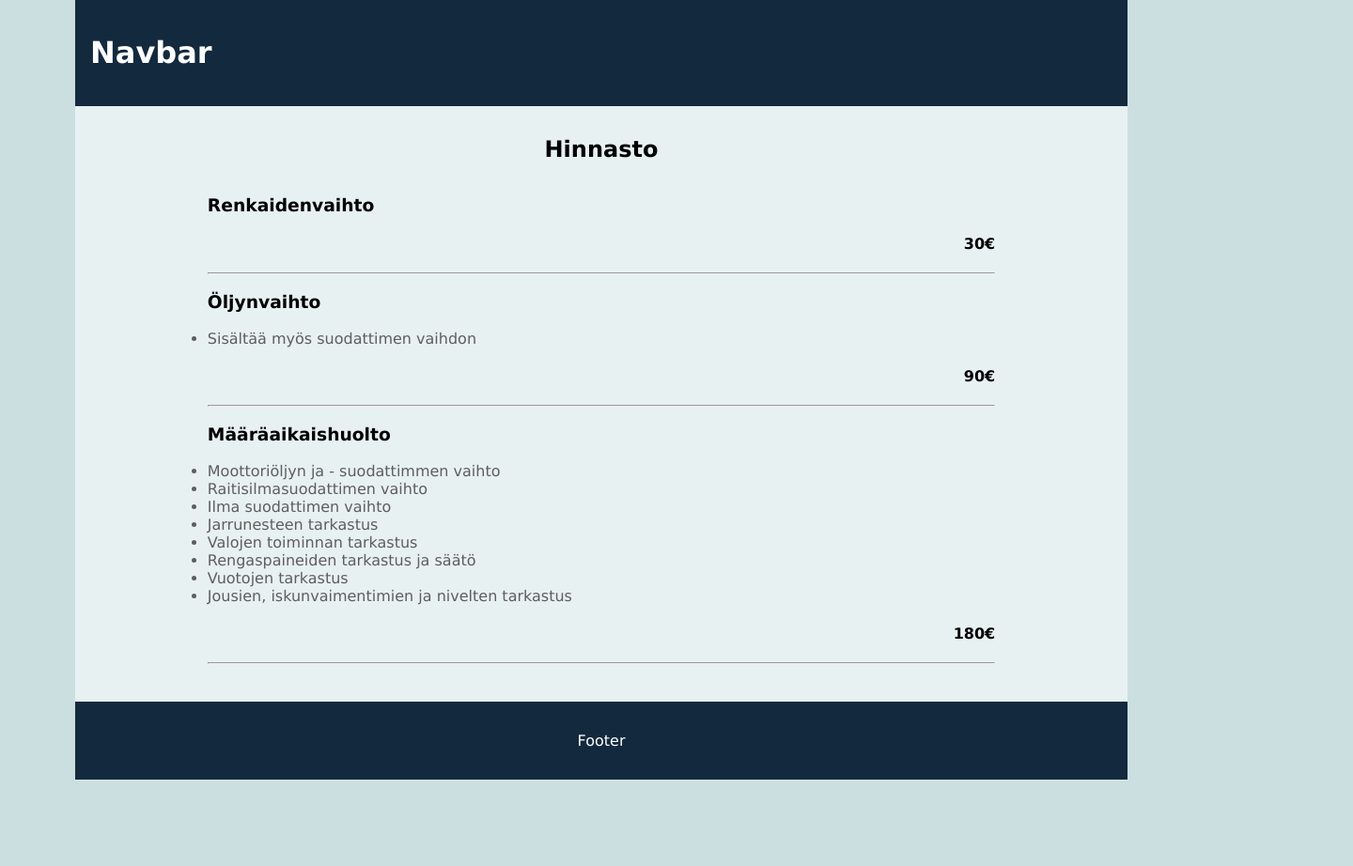
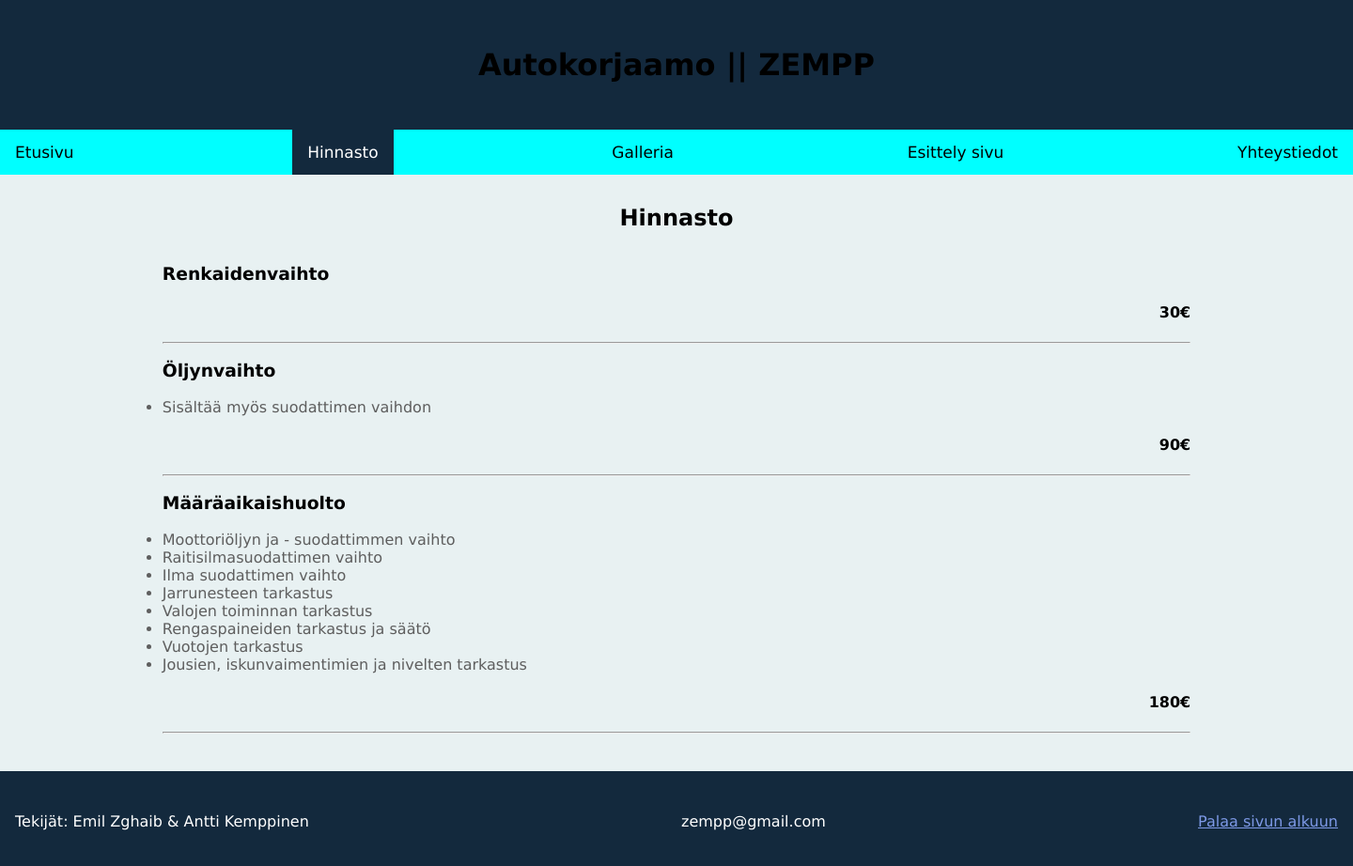
Before and after one commit to AKemppinen/Autokorjaamo, a plain HTML site: page hinnasto.html in a window 1280 px wide. Shown: the whole page at 94% size, 1440 px wide, since content can reach past the window. Before the commit the page ends 830 px from the top, so only its background shows below. Drawn offline with Linux system fonts and the light colour scheme.

Commit message:
Etusivun muokkausta

```diff
--- a/hinnasto.html
+++ b/hinnasto.html
@@ -7,9 +7,18 @@
 </head>
 <body>
     <div class="container">
-        <header>
-            <h1>Navbar</h1>
-        </header>
+        <header class = Header>
+            <h1 id="Sivun Alkuun">Autokorjaamo || ZEMPP</h1>
+            </header>
+
+
+            <nav>
+                <a href="#Etusivu.html">Etusivu</a>
+                <a class="active" href="#hinnasto.html">Hinnasto</a>
+                <a href="#">Galleria</a>
+                <a href="#">Esittely sivu</a>
+                <a href="#">Yhteystiedot</a>
+            </nav>
         <main>
             <article>
                 <header>
@@ -46,8 +55,15 @@
 
             </article>
         </main>
-        <footer>
-            <p>Footer</p>
+        <footer class = Footer>
+            <p>Tekijät: Emil Zghaib & Antti Kemppinen</p>
+
+            <p>zempp@gmail.com</p>
+
+            <p>
+                <a href="#Sivun Alkuun">Palaa sivun alkuun</a>
+            </p>
+
         </footer>
     </div>
 <script>
--- a/style.css
+++ b/style.css
@@ -1,28 +1,23 @@
-
-  html {
+html {
     font-family: Verdana, Arial, Helvetica, sans-serif;
 }
 
 .Header {
   display: flex;
   justify-content: center;
-  width: 100%;
   color: #000;
-  padding-top: 3%;
-  padding-bottom: 3%;
+  padding-top: 2%;
+  padding-bottom: 2%;
 
 }
 
 .Footer{
   display: flex;
   justify-content: space-between;
-  width: 100%;
-  padding-top: 3%;
-  padding-bottom: 3%;
+  padding-top: 2%;
+  padding-bottom: 2%;
 
 }
-
-
 
  /* Add a black background color to the top navigation */
 nav {
@@ -67,10 +62,6 @@ display: flex;
 float: left;
 }
 
-
-
-
-
 body {
     margin: 0;
     padding: 0;
@@ -78,7 +69,7 @@ body {
 }
 
 .container {
-    width: 70rem;
+    width: 90rem;
     margin: auto;
 }
 
@@ -179,3 +170,7 @@ ul {
 li {
     color: rgb(94, 94, 94);
 }
+
+a {
+    color: rgb(125, 153, 230);
+}
```
Also changed, not shown: Etusivu.html (+10 -9 lines).
